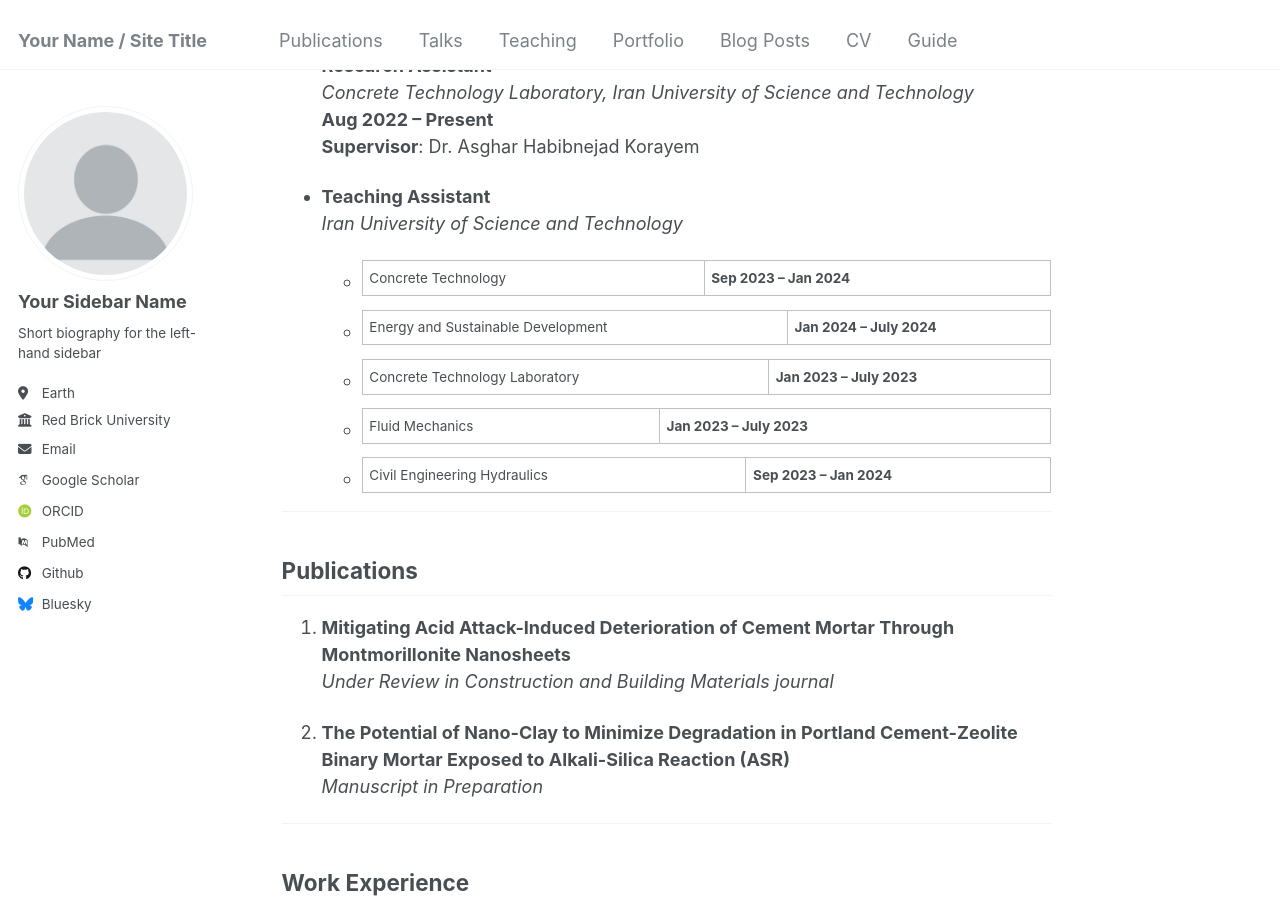
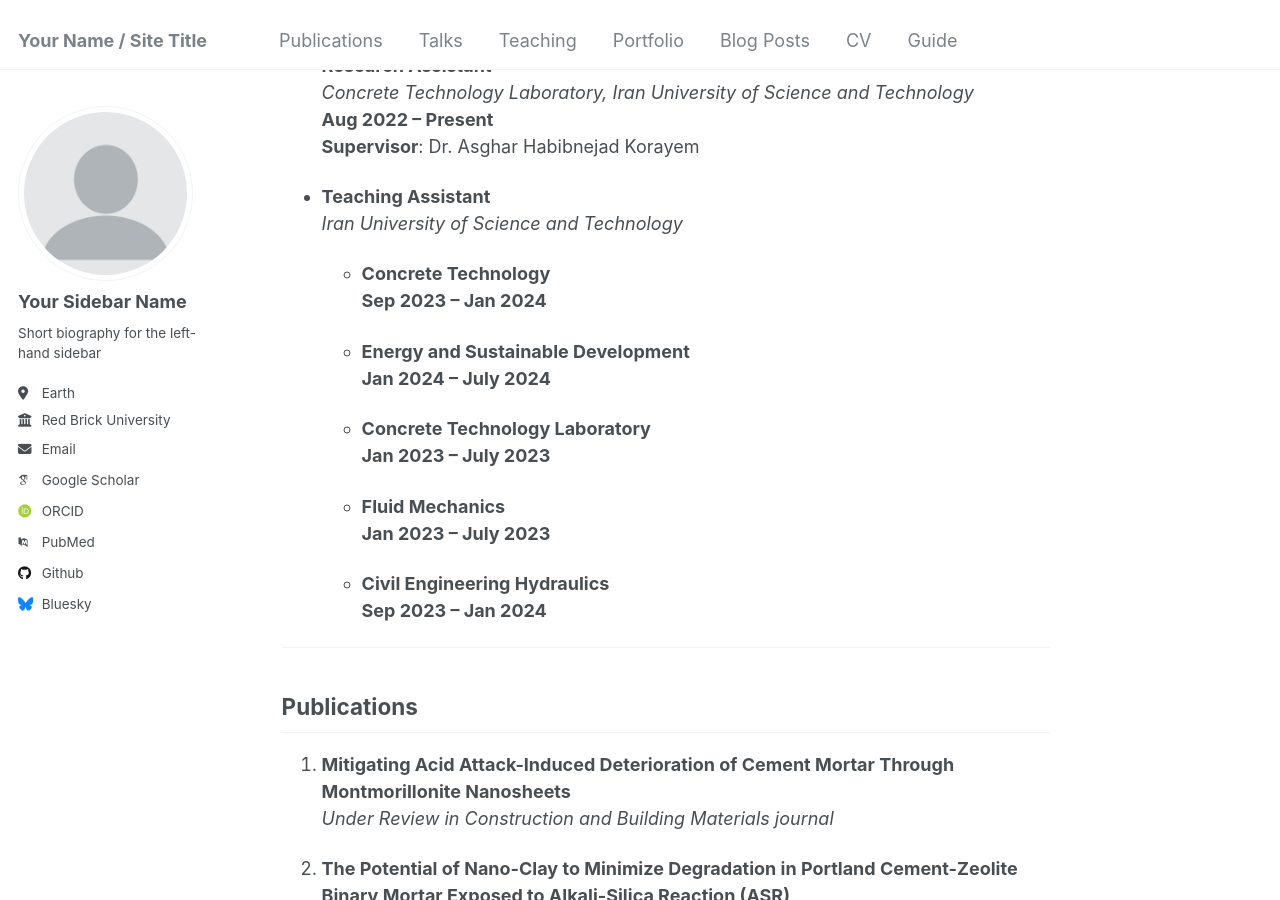
Before and after one commit to ParmidaMasoumi/ParmidaMasoumi.github.io, a Jekyll site: the page built from _pages/about.md, in a window 1280 px wide and 900 px high, scrolled down 973 px. Built offline with Jekyll 4.4.1, drawn with Linux system fonts in a browser that asks for light colours; some web fonts are replaced.

```diff
--- a/_pages/about.md
+++ b/_pages/about.md
@@ -41,11 +41,22 @@ With a focus on advanced construction materials, I specialize in enhancing concr
 
 - **Teaching Assistant**
   _Iran University of Science and Technology_
-  - Concrete Technology | **Sep 2023 – Jan 2024**
-  - Energy and Sustainable Development | **Jan 2024 – July 2024**
-  - Concrete Technology Laboratory | **Jan 2023 – July 2023**
-  - Fluid Mechanics | **Jan 2023 – July 2023**
-  - Civil Engineering Hydraulics | **Sep 2023 – Jan 2024**
+
+  - **Concrete Technology**
+    **Sep 2023 – Jan 2024**
+
+  - **Energy and Sustainable Development**
+    **Jan 2024 – July 2024**
+
+  - **Concrete Technology Laboratory**
+    **Jan 2023 – July 2023**
+
+  - **Fluid Mechanics**
+    **Jan 2023 – July 2023**
+
+  - **Civil Engineering Hydraulics**
+    **Sep 2023 – Jan 2024**
+
 
 ---
 
```
